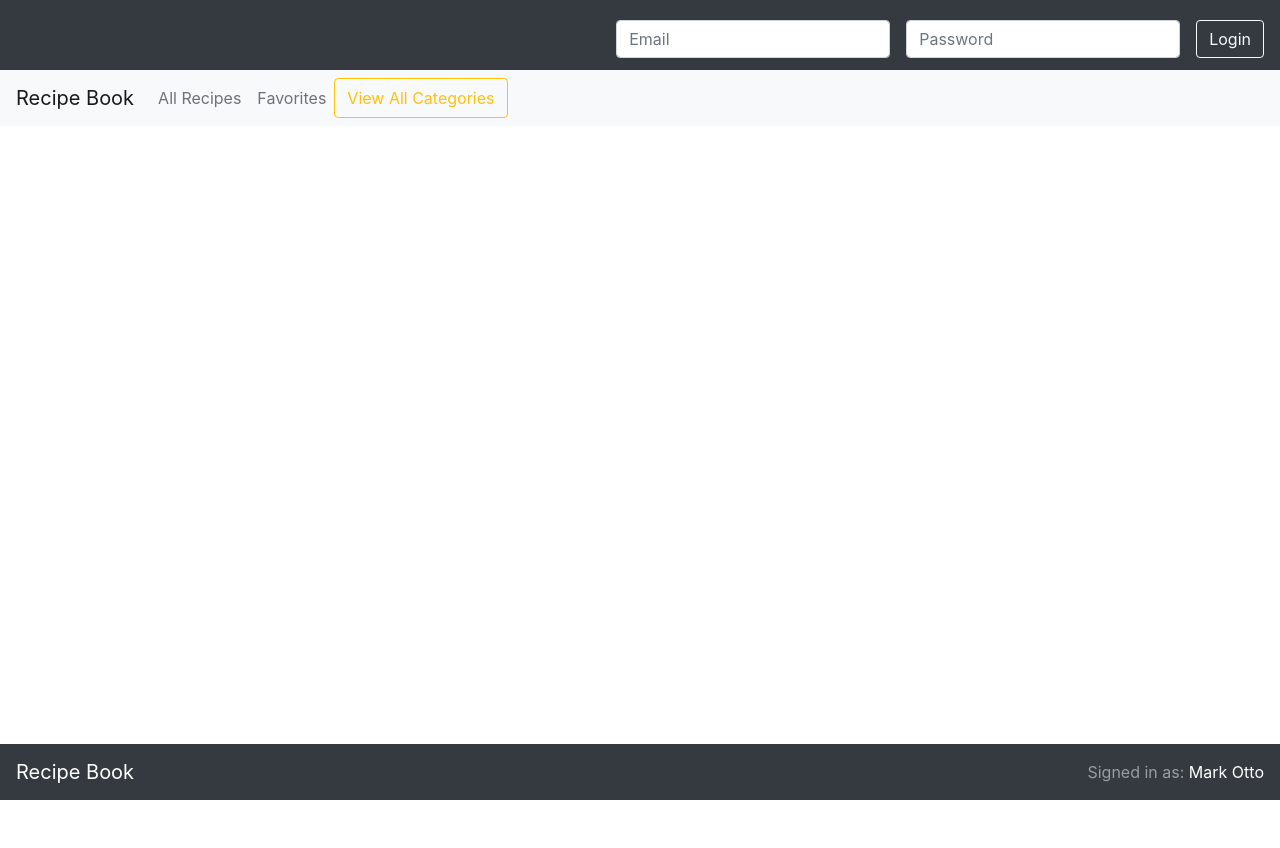
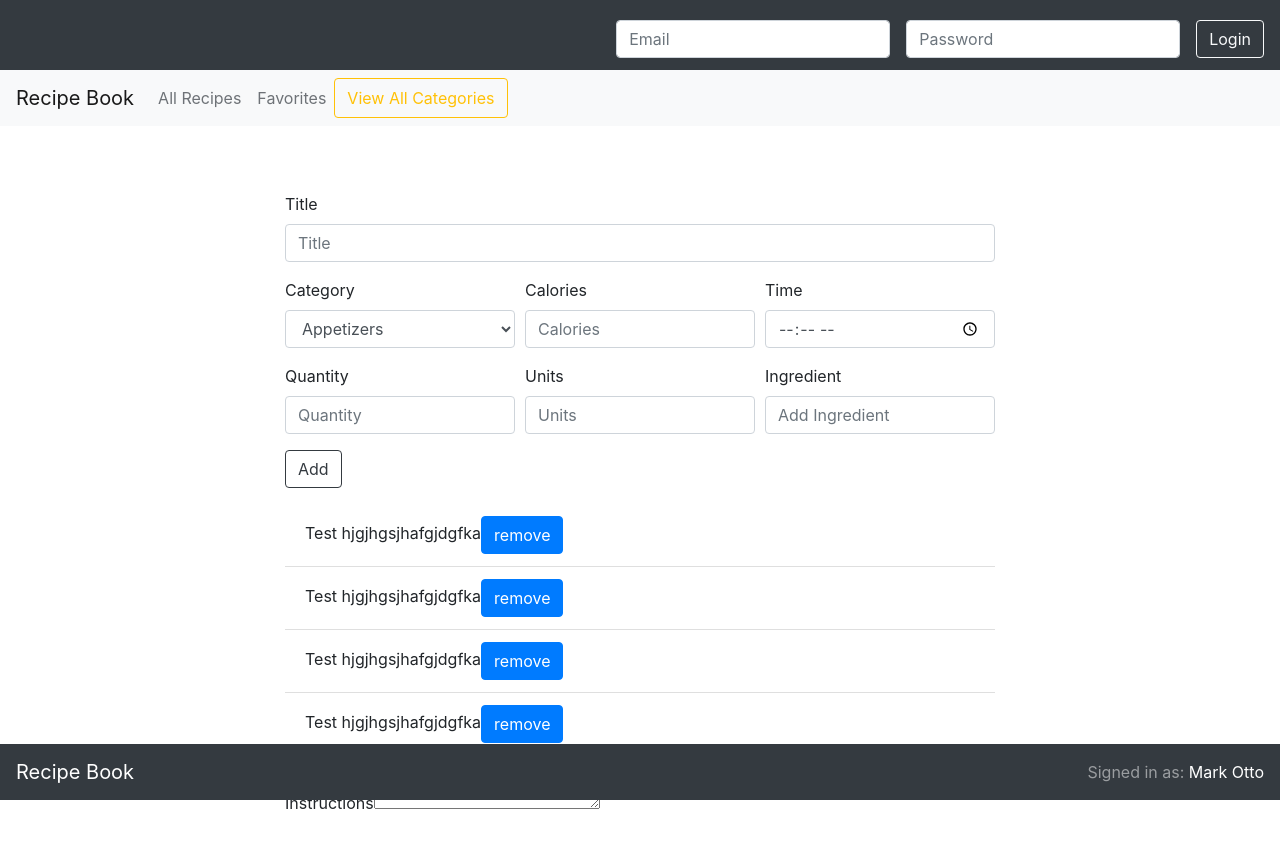
Before and after one commit to patricia0817/recipe-book, a React (Create React App) app in the folder frontend/: page /addRecipe in a window 1280 px wide. Shown: the top 848 px of the page. Before the commit the page ends 800 px from the top, so only its background shows below. Built offline with nearby package versions, Linux system fonts and the light colour scheme.

Commit message:
add addRecipe component

```diff
--- a/frontend/src/App.js
+++ b/frontend/src/App.js
@@ -8,6 +8,7 @@ import { useImmerReducer } from 'use-immer'
 import Header from './components/Header'
 import Home from './components/Home'
 import Footer from './components/Footer'
+import AddRecipe from './components/AddRecipe';
 
 function App() {
   const initialState = {
@@ -33,17 +34,18 @@ function App() {
 
   const [ state, dispatch ] = useImmerReducer( appReducer, initialState )
 
-  useEffect( () => {
-    if ( state.loggedIn ) {
-      localStorage.setItem( 'recipeBookToken', state.user.token );
-      localStorage.setItem( 'recipeBookUsername', state.user.username );
-      localStorage.setItem( 'recipeBookEmail', state.user.email );
-    } else {
-      localStorage.removeItem( 'recipeBookToken' );
-      localStorage.removeItem( 'recipeBookUsername' );
-      localStorage.removeItem( 'recipeBookEmail' );
-    }
-  }, [ state.loggedIn ] )
+  // useEffect( () => {
+  //   console.log( state.loggedIn )
+  //   if ( state.loggedIn ) {
+  //     localStorage.setItem( 'recipeBookToken', state.user.token );
+  //     localStorage.setItem( 'recipeBookUsername', state.user.username );
+  //     localStorage.setItem( 'recipeBookEmail', state.user.email );
+  //   } else {
+  //     localStorage.removeItem( 'recipeBookToken' );
+  //     localStorage.removeItem( 'recipeBookUsername' );
+  //     localStorage.removeItem( 'recipeBookEmail' );
+  //   }
+  // }, [ state.loggedIn ] )
 
   return (
     <StateContext.Provider value={ state }>
@@ -54,6 +56,9 @@ function App() {
             <Route path='/' exact>
               <Home />
             </Route>
+            <Route path='/addRecipe'>
+              <AddRecipe />
+            </Route>
           </Switch>
           <Footer />
         </BrowserRouter>
--- /dev/null
+++ b/frontend/src/components/AddRecipe.js
@@ -0,0 +1,118 @@
+import React, { useEffect, useState } from 'react'
+import { Form, Col, Button, ListGroup } from 'react-bootstrap'
+import Page from './Page'
+
+function AddRecipe() {
+  const [ ingredients, setIngredients ] = useState( [] )
+  const [ ingredient, setIngredient ] = useState( '' )
+  const [ quantity, setQuantity ] = useState( '' )
+  const [ units, setUnits ] = useState( '' )
+  function handleAddRecipe( e ) {
+    e.preventDefault();
+    console.log( ingredient )
+    console.log( quantity )
+    console.log( units )
+    setIngredients( ingredients.concat( { ingredient, quantity, units } ) )
+    setIngredient( '' )
+    setQuantity( '' )
+    setUnits( '' )
+  }
+
+  console.log( ingredients )
+  return (
+    <Page>
+      <div className="container">
+        <Form className='add-recipe-form col-xs-12 col-lg-8 offset-lg-2'>
+          <Form.Group controlId="recipeTitle">
+            <Form.Label>Title</Form.Label>
+            <Form.Control placeholder="Title" />
+          </Form.Group>
+          <Form.Row>
+            <Col xs={ 12 } lg={ 4 }>
+              <Form.Group controlId="recipeCategory">
+                <Form.Label>Category</Form.Label>
+                <Form.Control as="select" defaultValue="Category">
+                  <option>Appetizers</option>
+                  <option>Salads</option>
+                  <option>Soups</option>
+                  <option>Desserts</option>
+                  <option>Main Dishes</option>
+                </Form.Control>
+              </Form.Group>
+            </Col>
+
+            <Col xs={ 12 } lg={ 4 }>
+              <Form.Group controlId="recipeCalories">
+                <Form.Label>Calories</Form.Label>
+                <Form.Control type="number" placeholder="Calories" />
+              </Form.Group>
+            </Col>
+
+            <Col xs={ 12 } lg={ 4 }>
+              <Form.Group controlId="recipeTime">
+                <Form.Label>Time</Form.Label>
+                <Form.Control type="time" placeholder="Time" />
+              </Form.Group>
+            </Col>
+          </Form.Row>
+
+
+
+          <Form.Group controlId="recipeIngredients">
+            <Form.Row>
+              <Col xs={ 12 } lg={ 4 }>
+                <Form.Group controlId="recipeIngredientQuantity">
+                  <Form.Label>Quantity</Form.Label>
+                  <Form.Control onChange={ e => setQuantity( e.target.value ) } value={ quantity } type="number" placeholder="Quantity" />
+                </Form.Group>
+              </Col>
+
+              <Col xs={ 12 } lg={ 4 }>
+                <Form.Group controlId="recipeIngredientUnits">
+                  <Form.Label>Units</Form.Label>
+                  <Form.Control onChange={ e => setUnits( e.target.value ) } value={ units } type="text" placeholder="Units" />
+                </Form.Group>
+              </Col>
+
+              <Col cs={ 12 } lg={ 4 }>
+                <Form.Group controlId="recipeIngredientName">
+                  <Form.Label>Ingredient</Form.Label>
+                  <Form.Control onChange={ e => setIngredient( e.target.value ) } value={ ingredient } type="text" placeholder="Add Ingredient" />
+                </Form.Group>
+              </Col>
+            </Form.Row>
+            <Button onClick={ handleAddRecipe } variant="outline-dark" type="submit">
+              Add
+            </Button>
+          </Form.Group>
+
+          <ListGroup variant="flush">
+            <ListGroup.Item>
+              <span>Test hjgjhgsjhafgjdgfka</span>
+              <Button>remove</Button>
+            </ListGroup.Item>
+            <ListGroup.Item>
+              <span>Test hjgjhgsjhafgjdgfka</span>
+              <Button>remove</Button>
+            </ListGroup.Item>
+            <ListGroup.Item>
+              <span>Test hjgjhgsjhafgjdgfka</span>
+              <Button>remove</Button>
+            </ListGroup.Item>
+            <ListGroup.Item>
+              <span>Test hjgjhgsjhafgjdgfka</span>
+              <Button>remove</Button>
+            </ListGroup.Item>
+          </ListGroup>
+
+          <Form.Group>
+            <Form.Label>Instructions</Form.Label>
+            <textarea placeholder="Add Instructions"></textarea>
+          </Form.Group>
+        </Form>
+      </div>
+    </Page>
+  )
+}
+
+export default AddRecipe
--- a/frontend/src/components/HeaderLoggedIn.js
+++ b/frontend/src/components/HeaderLoggedIn.js
@@ -19,10 +19,14 @@ function HeaderLoggedIn() {
     appDispatch( { type: 'logout' } )
   }
 
+  function handleAddRecipe() {
+    console.log( 'Add recipe' )
+  }
+
   return (
     <div className="pr-3 py-3 logged-in-controls text-right">
       <NavLink to="/myProfile"><i className="fa fa-user my-profile-control"></i></NavLink>
-      <Button variant="light add-recipe-control">Add Recipe</Button>
+      <Button onClick={ handleAddRecipe } variant="light add-recipe-control">Add Recipe</Button>
       <Button onClick={ handleLogout } className="sign-out-control" variant="outline-light">Sign Out</Button>
     </div>
   )
--- a/frontend/src/index.css
+++ b/frontend/src/index.css
@@ -57,6 +57,10 @@
 .content-container {
   margin-top: 12rem;
   margin-bottom: 2rem;
+}
+
+.add-recipe-form {
+  margin-bottom: 6rem;
 }
 
 @media (min-height: 768px) and (min-width: 1366px) {
```
